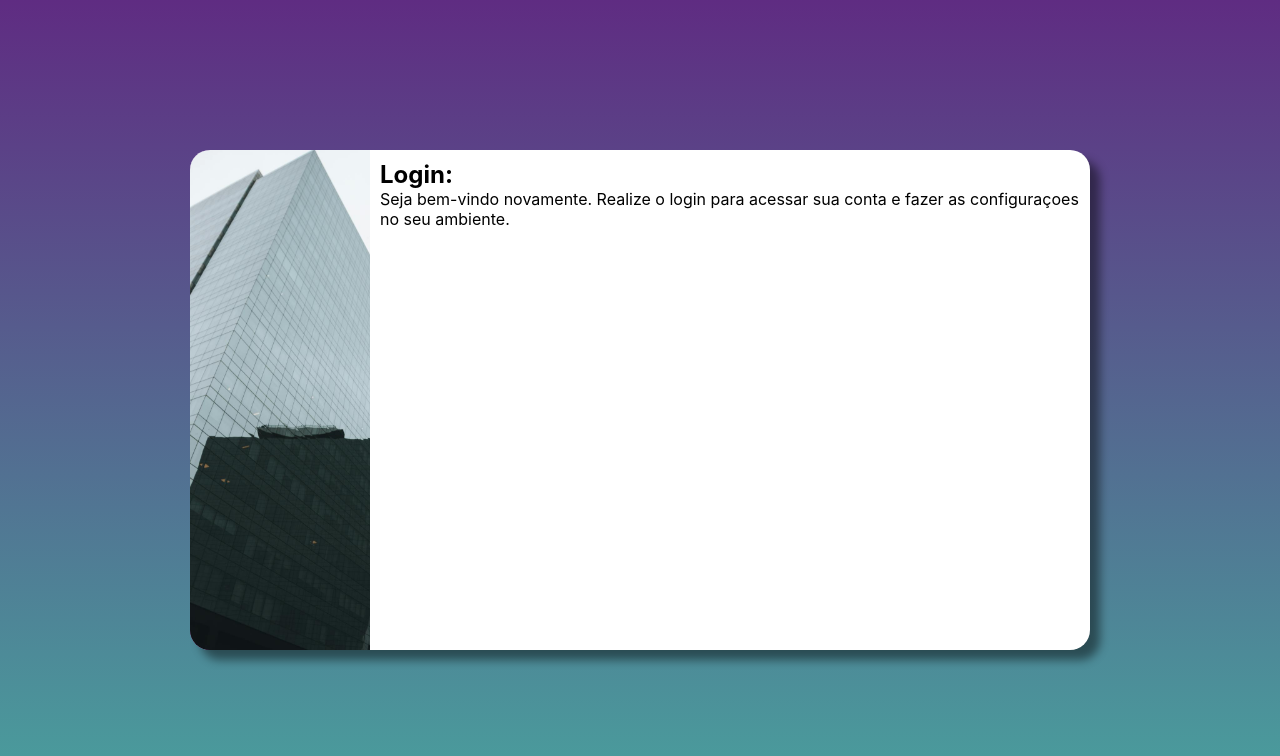
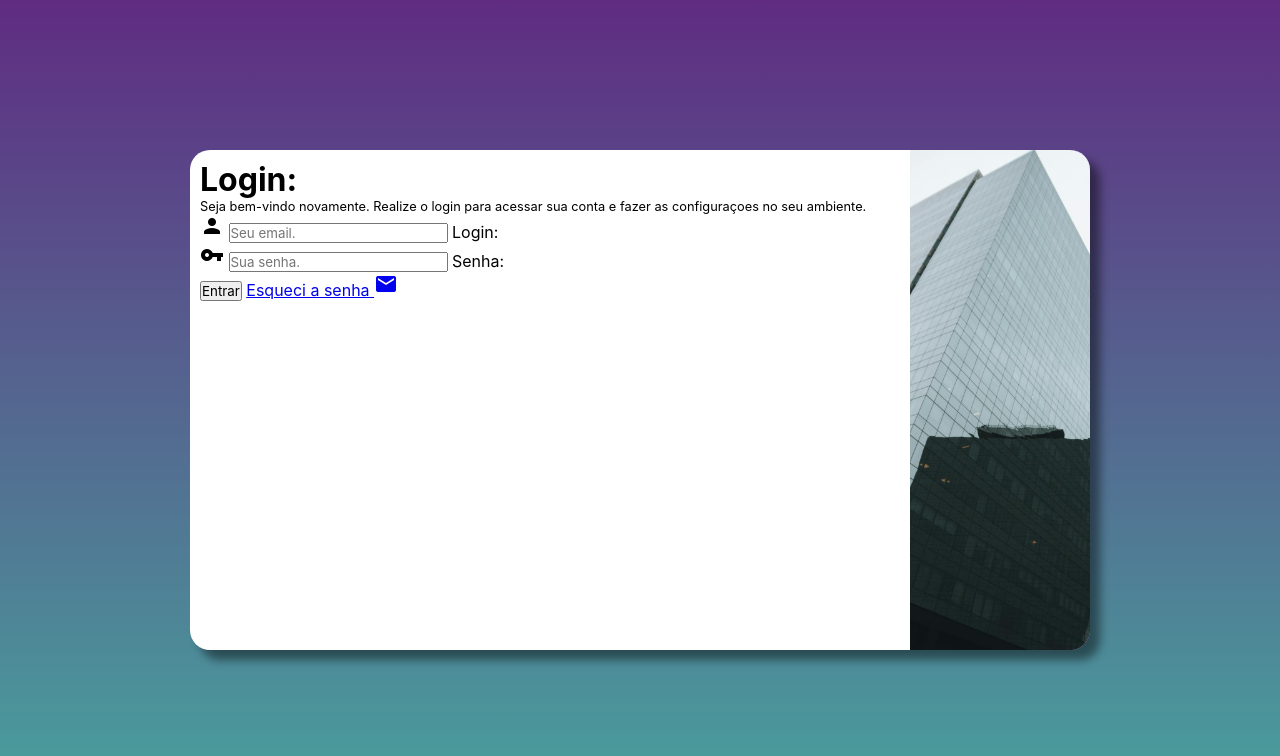
Before and after one commit to FeldDyWhite/projeto-login, a plain HTML site: page index.html in a window 1280 px wide. Drawn offline with Linux system fonts and the light colour scheme.

Commit message:
aff formulario

```diff
--- a/estilos/media-query.css
+++ b/estilos/media-query.css
@@ -40,13 +40,21 @@
 	}
 
 	section#login > div#imagem {
-		float: left;
+		float: right;
 		width: 20%;
 		height: 100%;
 	}
 
 	section#login > div#formulario {
-		float: right;
+		float: left;
 		width: 80%;
 	}
+
+	div#formulario > h1 {
+		font-size: 2em;
+	}
+
+	div#formulario > p {
+		font-size: 0.8em;
+	}
 }
--- a/index.html
+++ b/index.html
@@ -4,6 +4,7 @@
 	<meta charset="utf-8">
 	<meta name="viewport" content="width=device-width, initial-scale=1">
 	<title>Login</title>
+	<link rel="stylesheet" type="text/css" href="https://fonts.googleapis.com/icon?family=Material+Icons">
 	<link rel="stylesheet" type="text/css" href="estilos/style.css">
 	<link rel="stylesheet" type="text/css" href="estilos/media-query.css">
 </head>
@@ -15,9 +16,23 @@
 			<div id="formulario">
 				<h1>Login:</h1>
 				<p>Seja bem-vindo novamente. Realize o login para acessar sua conta e fazer as configuraçoes no seu ambiente.</p>
-				<form action="login.php" method="post">
+				<form action="login.php" method="post" autocomplete="on">
 
+					<div class="campo">
+						<i class="material-icons">person</i>
+						<input type="email" name="login" id="ilogin" placeholder="Seu email." autocomplete="email" required maxlength="30">
+						<label for="ilogin"> Login: </label>
+					</div>
 
+					<div class="campo">
+						<i class="material-icons">vpn_key</i>
+						<input type="password" name="senha" id="isenha" placeholder="Sua senha." autocomplete="current-password" required minlength="8" maxlength="20">
+						<label for="isenha">Senha:</label>
+					</div>
+					<input type="submit" value="Entrar">
+					<a href="esqueci.html">
+						Esqueci a senha <i class="material-icons">mail</i>
+					</a>
 				</form>
 			</div>
 		</section>
```
